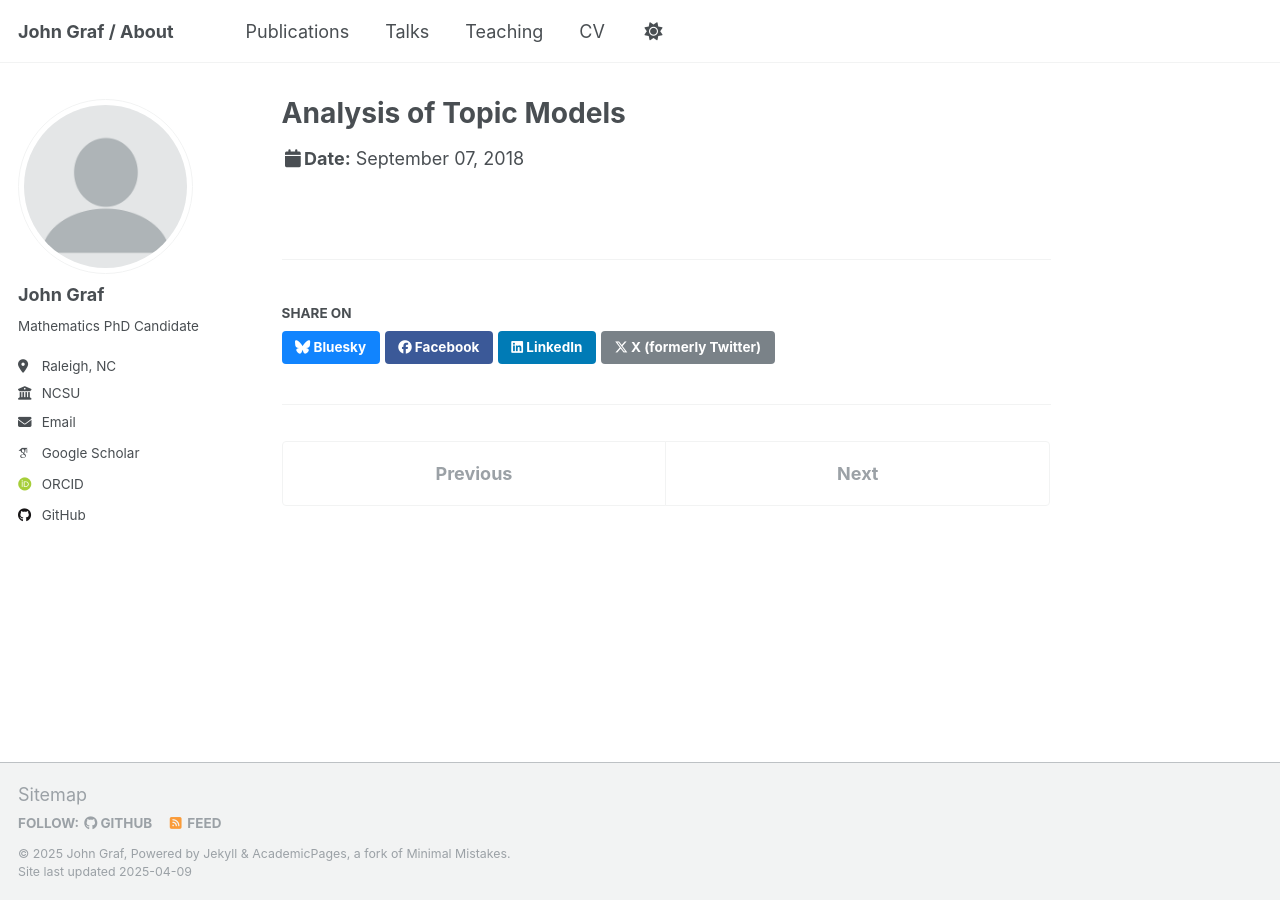
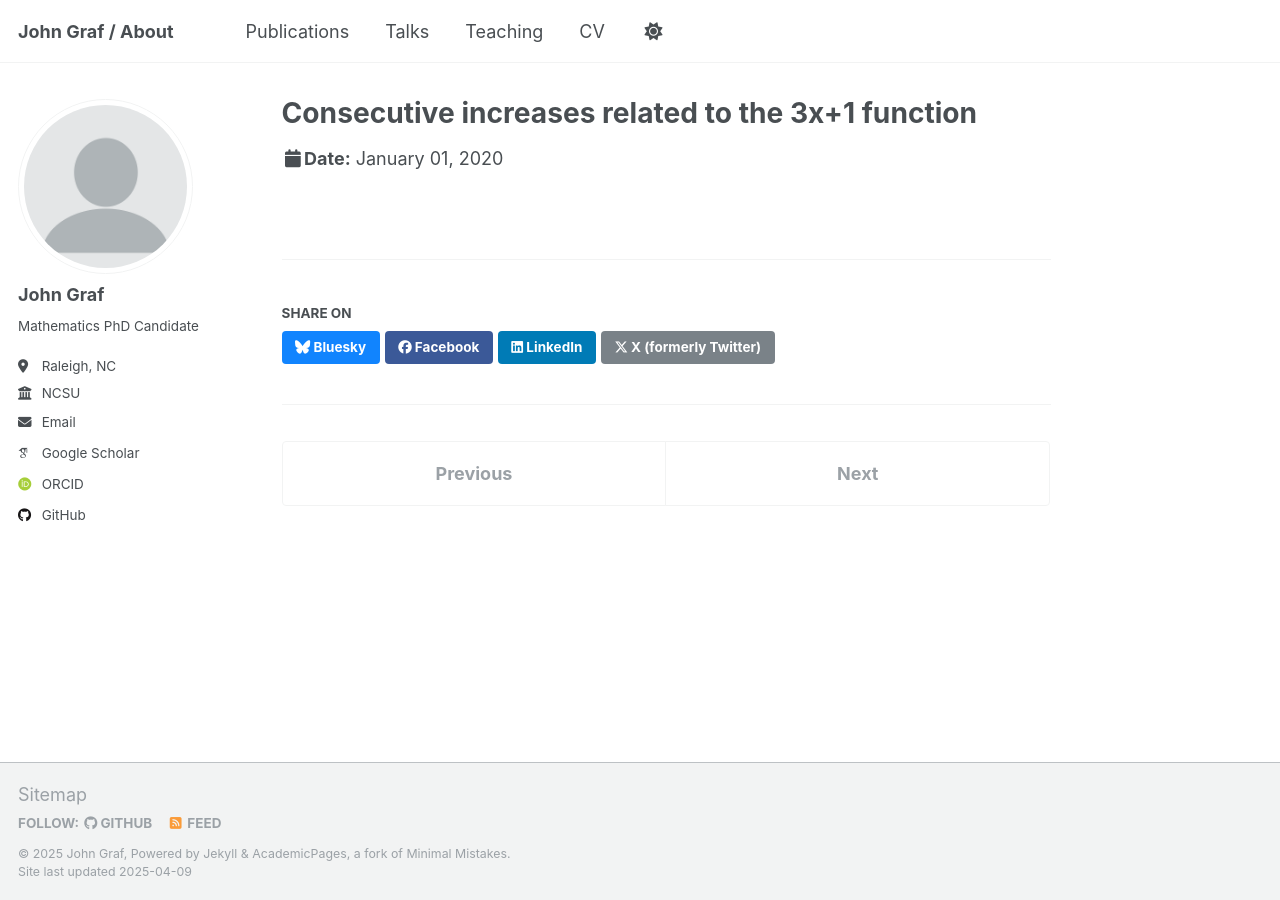
Before and after one commit to j-graf/j-graf.github.io, a Jekyll site: the page built from _talks/2020-01-01-collatz.md, in a window 1280 px wide. Built offline with Jekyll 4.4.1, drawn with Linux system fonts in a browser that asks for light colours; some web fonts are replaced.

Commit message:
Update and rename 2020-01-01-collatz to 2020-01-01-collatz.md

```diff
--- a/_talks/2018-09-07-topic-models.md
+++ b/_talks/2020-01-01-collatz.md
@@ -1,9 +1,9 @@
 ---
-title: "Analysis of Topic Models"
+title: "Consecutive increases related to the 3x+1 function"
 collection: talks
 type: "Poster"
-permalink: /talks/2018-09-07-topic-models
-venue: "College of the Holy Cross"
-date: 2018-09-07
-location: "Worcester, MA, USA"
+permalink: /talks/2020-01-01-collatz
+venue: "JMM"
+date: 2020-01-01
+location: "Denver, CO, USA"
 ---
```
